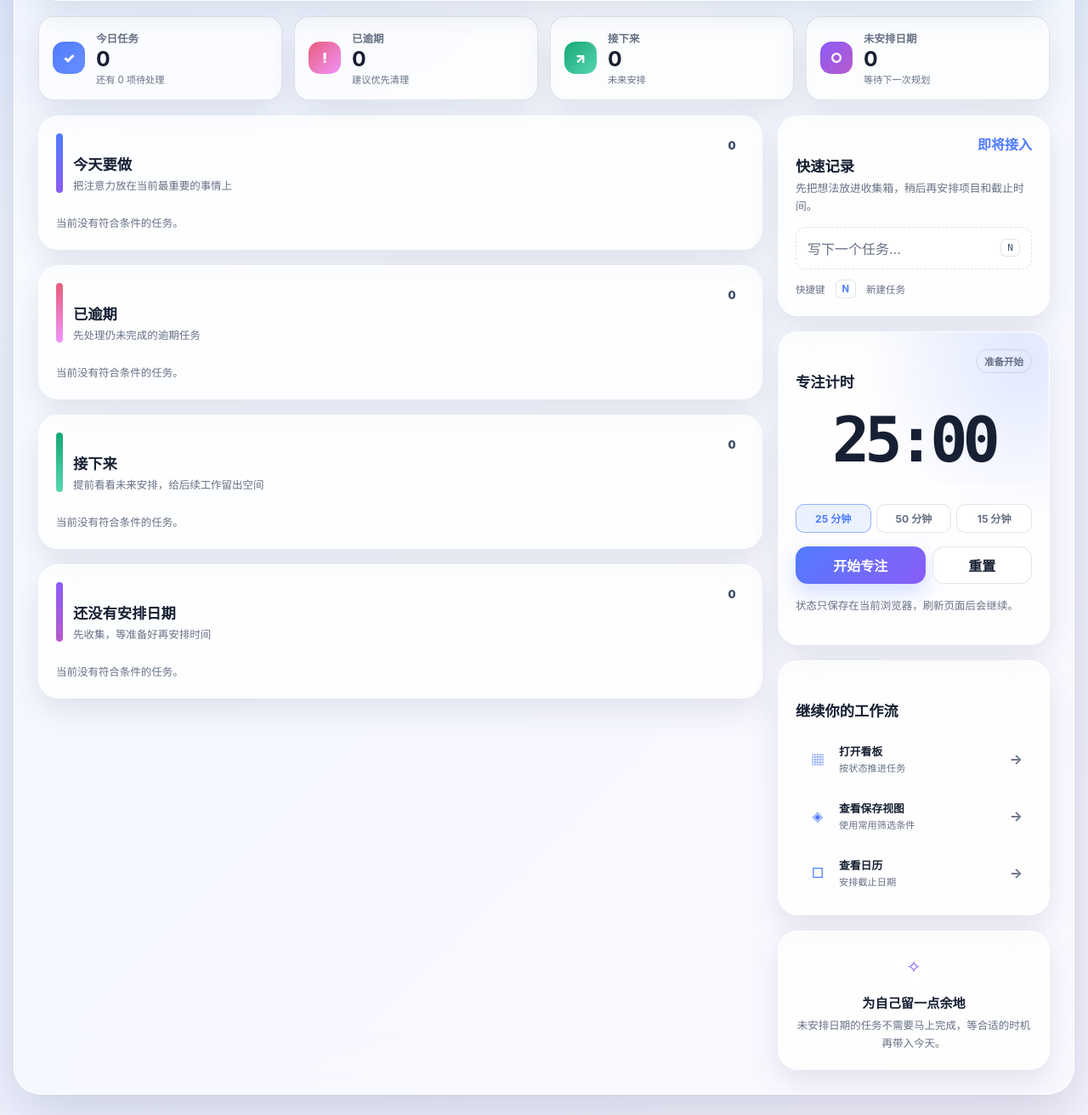
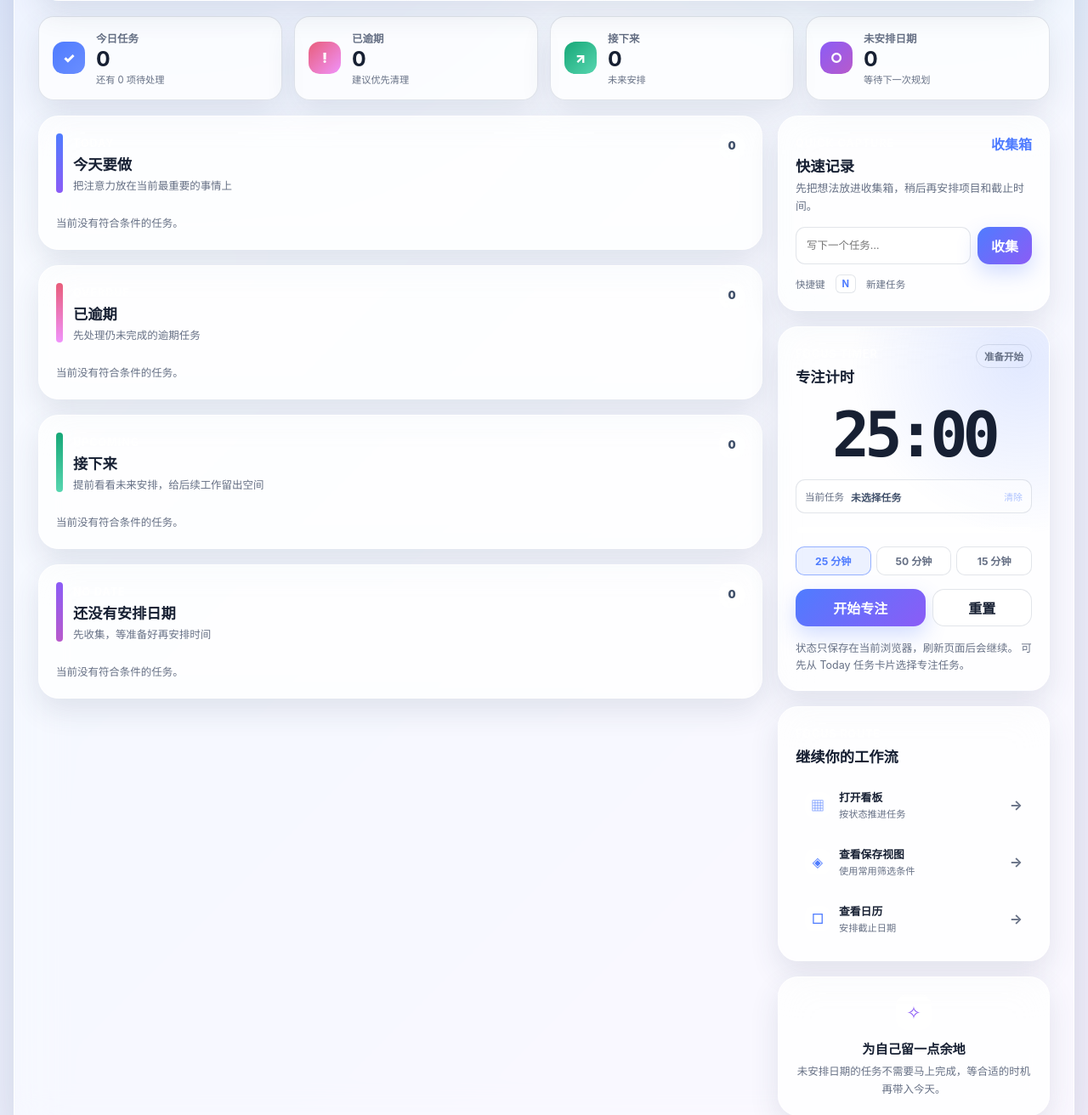
Before and after one commit to liuGuanYi-hub/task-manager, a Flask app: page /today in a window 1280 px wide. Shown: the part 621-1933 px from the top of the page at 85% size. Run offline with Flask 3, Linux system fonts and the light colour scheme.

Commit message:
新增：完善 Today 快速收集与专注任务绑定

```diff
--- a/task-manager/static/app.css
+++ b/task-manager/static/app.css
@@ -2957,6 +2957,17 @@ body.search-open {
     font-size: 0.72rem;
 }
 
+.today-task-focus-action.is-selected {
+    border-color: rgba(79, 124, 255, 0.55);
+    color: var(--blue);
+    background: rgba(79, 124, 255, 0.10);
+}
+
+.today-task-focus-action:disabled {
+    cursor: not-allowed;
+    opacity: 0.55;
+}
+
 .today-sidebar > section {
     padding: 20px;
 }
@@ -2986,6 +2997,35 @@ body.search-open {
     color: var(--muted);
     background: var(--surface-soft);
     text-align: left;
+}
+
+.today-quick-add-form {
+    display: flex;
+    gap: 8px;
+}
+
+.today-quick-add-input {
+    width: 100%;
+    min-width: 0;
+    padding: 11px 12px;
+    border: 1px solid var(--line);
+    border-radius: 11px;
+    color: var(--ink);
+    background: var(--control-surface);
+    outline: none;
+    font: inherit;
+    font-size: 0.78rem;
+}
+
+.today-quick-add-input:focus {
+    border-color: rgba(79, 124, 255, 0.64);
+    box-shadow: 0 0 0 4px rgba(79, 124, 255, 0.12);
+}
+
+.today-quick-add-submit {
+    flex: 0 0 auto;
+    min-width: 58px;
+    justify-content: center;
 }
 
 .today-capture-input kbd,
@@ -3699,6 +3739,47 @@ html[data-theme="system"] .board-card-done {
     text-align: center;
 }
 
+.today-focus-task {
+    display: grid;
+    grid-template-columns: auto minmax(0, 1fr) auto;
+    align-items: center;
+    gap: 8px;
+    padding: 9px 10px;
+    border: 1px solid var(--line);
+    border-radius: 11px;
+    color: var(--muted);
+    background: var(--surface-soft);
+    font-size: 0.72rem;
+}
+
+.today-focus-task strong {
+    overflow: hidden;
+    color: var(--subtle-ink);
+    font-size: 0.74rem;
+    text-overflow: ellipsis;
+    white-space: nowrap;
+}
+
+.today-focus-task.has-task {
+    border-color: rgba(79, 124, 255, 0.42);
+    background: rgba(79, 124, 255, 0.08);
+}
+
+.today-focus-task button {
+    padding: 2px 0;
+    border: 0;
+    color: var(--blue);
+    background: transparent;
+    cursor: pointer;
+    font: inherit;
+    font-size: 0.68rem;
+}
+
+.today-focus-task button:disabled {
+    cursor: not-allowed;
+    opacity: 0.45;
+}
+
 .today-timer-progress {
     height: 7px;
     overflow: hidden;
--- a/task-manager/static/focus.js
+++ b/task-manager/static/focus.js
@@ -12,6 +12,9 @@
     var message = root.querySelector("[data-focus-message]");
     var progress = root.querySelector("[data-focus-progress]");
     var progressBar = root.querySelector(".today-timer-progress");
+    var taskLabel = root.querySelector("[data-focus-task-label]");
+    var clearTaskButton = root.querySelector("[data-focus-task-clear]");
+    var taskSelectors = Array.prototype.slice.call(document.querySelectorAll("[data-focus-task-select]"));
     var startButton = root.querySelector("[data-focus-start]");
     var resetButton = root.querySelector("[data-focus-reset]");
     var presets = Array.prototype.slice.call(root.querySelectorAll("[data-focus-preset]"));
@@ -24,7 +27,8 @@
             durationSeconds: duration,
             remainingSeconds: duration,
             status: "idle",
-            startedAt: null
+            startedAt: null,
+            focusTask: null
         };
     }
 
@@ -42,10 +46,21 @@
             var saved = JSON.parse(window.localStorage.getItem(storageKey) || "null");
             if (isValidState(saved)) {
                 state = saved;
+                state.focusTask = normaliseFocusTask(saved.focusTask);
             }
         } catch (error) {
             state = createState(25);
         }
+    }
+
+    function normaliseFocusTask(value) {
+        if (!value || value.id === undefined || value.id === null || !String(value.title || "").trim()) {
+            return null;
+        }
+        return {
+            id: String(value.id),
+            title: String(value.title).trim()
+        };
     }
 
     function saveState() {
@@ -93,7 +108,14 @@
         display.textContent = formatTime(state.remainingSeconds);
         display.setAttribute("aria-label", "专注剩余 " + formatTime(state.remainingSeconds));
         stateLabel.textContent = copy.label;
-        message.textContent = copy.message;
+        message.textContent = copy.message + (state.focusTask ? " 当前任务：" + state.focusTask.title : " 可先从 Today 任务卡片选择专注任务。");
+        if (taskLabel) {
+            var taskName = taskLabel.querySelector("strong");
+            if (taskName) {
+                taskName.textContent = state.focusTask ? state.focusTask.title : "未选择任务";
+            }
+            taskLabel.classList.toggle("has-task", Boolean(state.focusTask));
+        }
         progress.style.width = ((1 - ratio) * 100) + "%";
         progressBar.setAttribute("aria-valuemax", String(state.durationSeconds));
         progressBar.setAttribute("aria-valuenow", String(state.remainingSeconds));
@@ -105,6 +127,16 @@
             preset.setAttribute("aria-pressed", selected ? "true" : "false");
             preset.disabled = state.status === "running";
         });
+        taskSelectors.forEach(function (selector) {
+            var selected = state.focusTask && String(selector.dataset.focusTaskId) === state.focusTask.id;
+            selector.classList.toggle("is-selected", Boolean(selected));
+            selector.textContent = selected ? "当前专注" : "专注";
+            selector.setAttribute("aria-pressed", selected ? "true" : "false");
+            selector.disabled = state.status === "running";
+        });
+        if (clearTaskButton) {
+            clearTaskButton.disabled = !state.focusTask || state.status === "running";
+        }
     }
 
     function startTicker() {
@@ -138,7 +170,9 @@
     }
 
     function reset() {
+        var selectedTask = state.focusTask;
         state = createState(state.durationSeconds / 60);
+        state.focusTask = selectedTask;
         saveState();
         stopTicker();
         render();
@@ -149,11 +183,36 @@
             if (state.status === "running") {
                 return;
             }
+            var selectedTask = state.focusTask;
             state = createState(Number(preset.dataset.minutes));
+            state.focusTask = selectedTask;
             saveState();
             render();
         });
     });
+    taskSelectors.forEach(function (selector) {
+        selector.addEventListener("click", function () {
+            if (state.status === "running") {
+                return;
+            }
+            state.focusTask = normaliseFocusTask({
+                id: selector.dataset.focusTaskId,
+                title: selector.dataset.focusTaskTitle
+            });
+            saveState();
+            render();
+        });
+    });
+    if (clearTaskButton) {
+        clearTaskButton.addEventListener("click", function () {
+            if (state.status === "running") {
+                return;
+            }
+            state.focusTask = null;
+            saveState();
+            render();
+        });
+    }
     startButton.addEventListener("click", startOrPause);
     resetButton.addEventListener("click", reset);
     document.addEventListener("visibilitychange", render);
--- a/task-manager/static/today.js
+++ b/task-manager/static/today.js
@@ -98,9 +98,34 @@
         });
     }
 
+    function initQuickCaptureShortcut() {
+        var input = document.querySelector("[data-quick-capture-input]");
+        if (!input) {
+            return;
+        }
+
+        function isTypingTarget(target) {
+            if (!target) {
+                return false;
+            }
+            var tagName = target.tagName ? target.tagName.toLowerCase() : "";
+            return tagName === "input" || tagName === "textarea" || tagName === "select" || target.isContentEditable;
+        }
+
+        document.addEventListener("keydown", function (event) {
+            if (event.key.toLowerCase() !== "n" || event.ctrlKey || event.metaKey || event.altKey || isTypingTarget(event.target)) {
+                return;
+            }
+            event.preventDefault();
+            input.focus();
+        });
+    }
+
     if (document.readyState === "loading") {
         document.addEventListener("DOMContentLoaded", initTodayDrawer);
+        document.addEventListener("DOMContentLoaded", initQuickCaptureShortcut);
     } else {
         initTodayDrawer();
+        initQuickCaptureShortcut();
     }
 })();
--- a/task-manager/templates/today.html
+++ b/task-manager/templates/today.html
@@ -74,6 +74,17 @@
                             data-update-url="{{ url_for('update_task', task_id=task.id, next='/today/') }}"
                             aria-label="查看 {{ task.title }} 详情"
                         >详情</button>
+                        {% if not task.completed %}
+                        <button
+                            type="button"
+                            class="today-task-action today-task-focus-action"
+                            data-focus-task-select
+                            data-focus-task-id="{{ task.id }}"
+                            data-focus-task-title="{{ task.title }}"
+                            aria-pressed="false"
+                            aria-label="将 {{ task.title }} 设为专注任务"
+                        >专注</button>
+                        {% endif %}
                     </article>
                     {% else %}
                     <p class="muted today-section-empty">当前没有符合条件的任务。</p>
@@ -85,9 +96,14 @@
 
         <aside class="today-sidebar">
             <section class="today-quick-add panel">
-                <div class="today-sidebar-heading"><div><span class="eyebrow">QUICK CAPTURE</span><h2>快速记录</h2></div><span class="today-coming-soon">即将接入</span></div>
+                <div class="today-sidebar-heading"><div><span class="eyebrow">QUICK CAPTURE</span><h2>快速记录</h2></div><span class="today-coming-soon">收集箱</span></div>
                 <p class="muted">先把想法放进收集箱，稍后再安排项目和截止时间。</p>
-                <button type="button" class="today-capture-input" disabled><span>写下一个任务...</span><kbd>N</kbd></button>
+                <form method="post" action="{{ url_for('new_task', next='/today/') }}" class="today-quick-add-form">
+                    <label class="sr-only" for="today-quick-capture-input">快速记录任务</label>
+                    <input id="today-quick-capture-input" class="today-quick-add-input" data-quick-capture-input name="title" type="text" placeholder="写下一个任务…" autocomplete="off" required>
+                    <input type="hidden" name="priority" value="中">
+                    <button type="submit" class="btn btn-primary today-quick-add-submit">收集</button>
+                </form>
                 <div class="today-shortcut-hint"><span>快捷键</span><strong>N</strong><span>新建任务</span></div>
             </section>
             <section class="today-timer-card panel" data-focus-timer data-focus-storage-key="task-manager:focus-timer:v1">
@@ -96,6 +112,7 @@
                     <span class="today-timer-state" data-focus-state>准备开始</span>
                 </div>
                 <div class="today-timer-display" data-focus-display role="timer" aria-live="polite" aria-label="专注剩余时间">25:00</div>
+                <div class="today-focus-task" data-focus-task-label aria-live="polite"><span>当前任务</span><strong>未选择任务</strong><button type="button" data-focus-task-clear aria-label="清除当前专注任务">清除</button></div>
                 <div class="today-timer-progress" role="progressbar" aria-label="专注计时进度" aria-valuemin="0" aria-valuemax="1500" aria-valuenow="1500"><span data-focus-progress></span></div>
                 <div class="today-timer-presets" role="group" aria-label="选择专注时长">
                     <button type="button" class="today-timer-preset is-selected" data-focus-preset data-minutes="25" aria-pressed="true">25 分钟</button>
--- a/task-manager/web_app.py
+++ b/task-manager/web_app.py
@@ -123,6 +123,9 @@ def new_task():
             project_id=project_id,
         )
         storage.add(task)
+        next_url = request.args.get("next")
+        if next_url and next_url.startswith("/") and not next_url.startswith("//"):
+            return redirect(next_url)
         return redirect(url_for("index"))
 
     return render_template(
```
Also changed, not shown: dev-plans/个人任务管理系统.md (+42 -0 lines), task-manager/tests/test_phase_13_2.py (added, +65 -0 lines).
